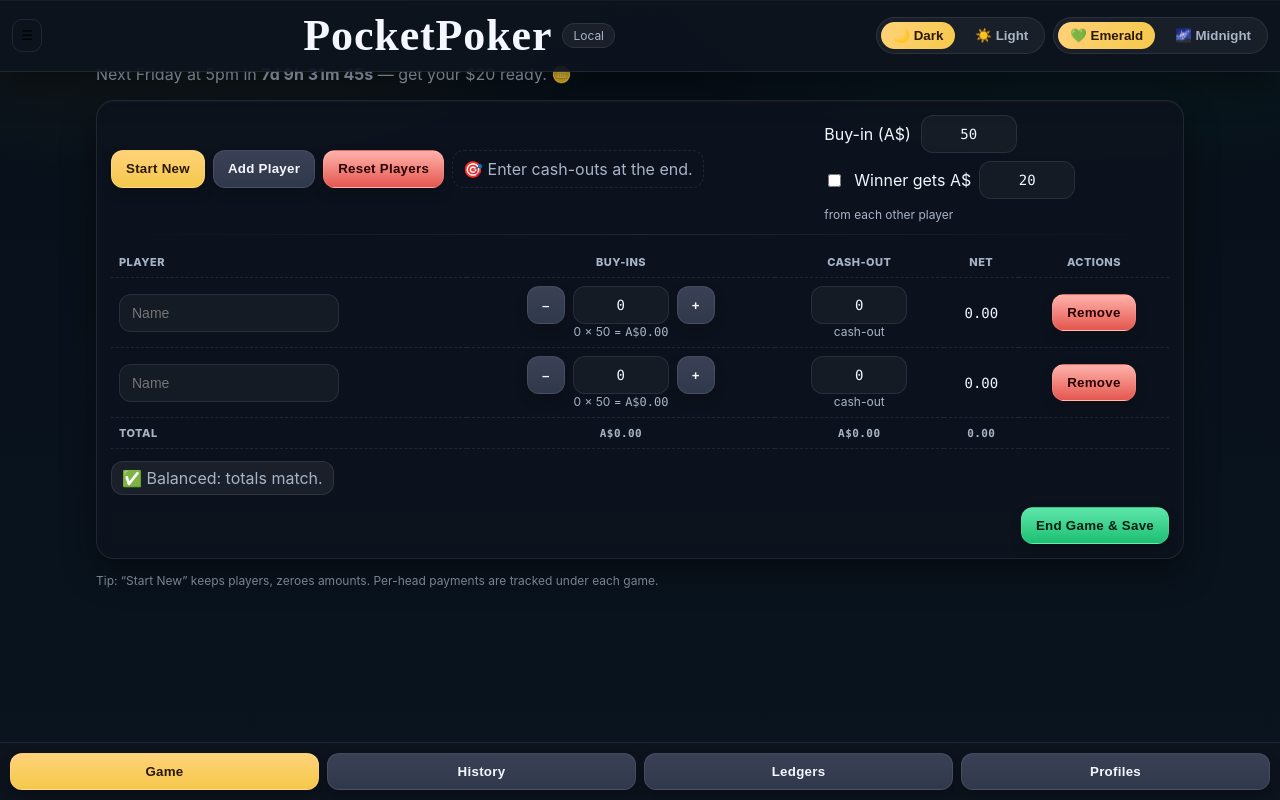
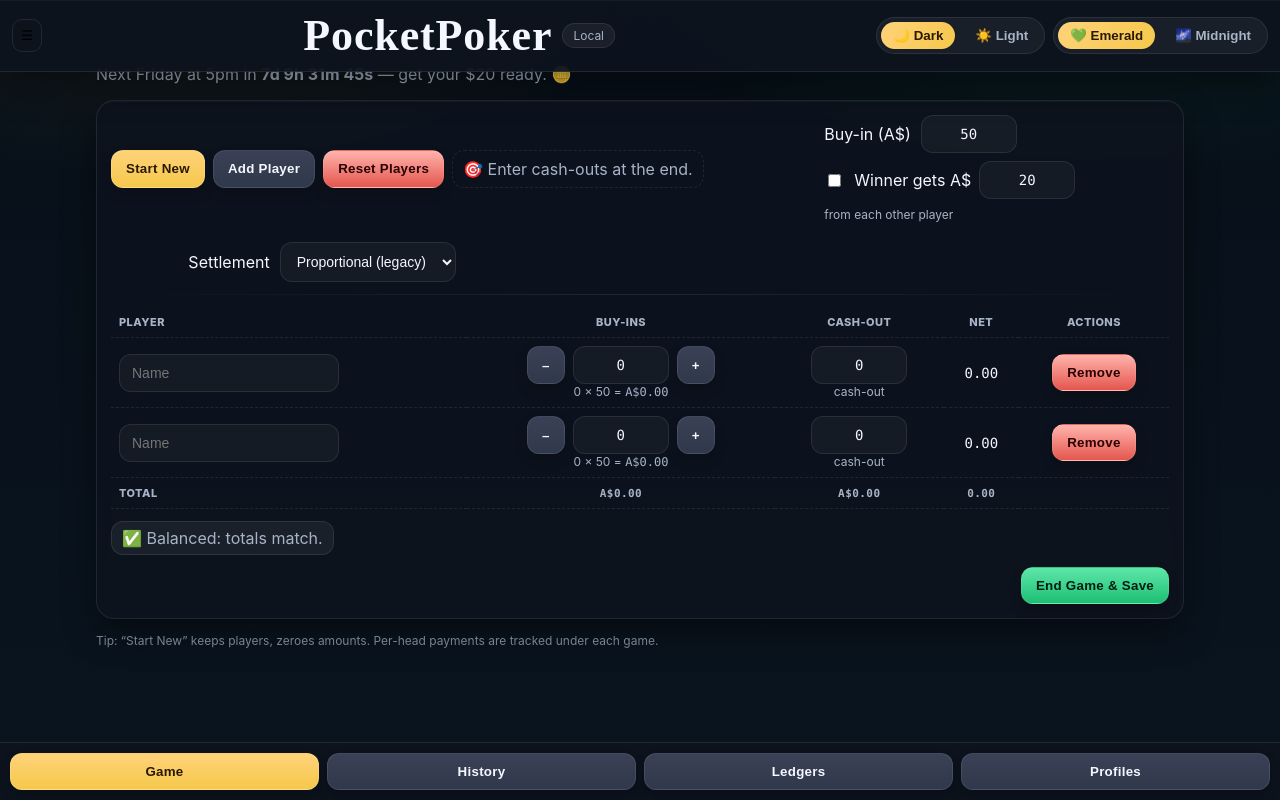
Before and after one commit to Parzival-0x9/pocketpoker, a React (Vite) app: page / in a window 1280 px wide. Built offline with nearby package versions, Linux system fonts and the light colour scheme.

Commit message:
Phase 1: add Equal-split per-loser settlement mode

```diff
--- a/App.jsx
+++ b/App.jsx
@@ -1,3 +1,5 @@
+// Phase 1: Add Equal-split per-loser settlement mode (keeps legacy proportional as default).
+// Drop-in replacement for src/App.jsx (compatible with compact mobile tabs + drawer).
 import React, { useMemo, useState, useEffect } from "react";
 import PlayerRow from "./components/PlayerRow.jsx";
 import { aud, sum, round2, settle, nextFridayISO, toCSV } from "./lib/calc.js";
@@ -6,6 +8,27 @@
 const blank=()=>({id:uid(),name:"",buyIns:0,cashOut:0}), LS="pocketpoker_state", THEME="pp_theme", FELT="pp_felt", PROFILES="pp_profiles";
 const load=()=>{try{const r=localStorage.getItem(LS);return r?JSON.parse(r):null}catch{return null}};
 const save=(s)=>{try{localStorage.setItem(LS,JSON.stringify(s))}catch{}};
+
+// NEW: equal-split settlement (per-loser split evenly across all winners)
+function settleEqualSplit(rows){
+  const winners = rows.filter(r=> r.net > 0.0001).map(r=>({name:r.name, net: round2(r.net)}));
+  const losers  = rows.filter(r=> r.net < -0.0001).map(r=>({name:r.name, net: round2(r.net)}));
+  const txns = [];
+  if (winners.length===0 || losers.length===0) return txns;
+
+  losers.forEach(L=>{
+    let remaining = round2(-L.net); // positive amount the loser must pay
+    const per = round2(remaining / winners.length);
+    winners.forEach((W, idx)=>{
+      const isLast = idx === winners.length - 1;
+      const amount = isLast ? round2(remaining - per*(winners.length-1)) : per;
+      if (amount > 0.0001) {
+        txns.push({ from: L.name || "Player", to: W.name || "Player", amount: round2(amount) });
+      }
+    });
+  });
+  return txns;
+}
 
 function useCountdownToFriday(){
   const [now,setNow]=useState(Date.now());
@@ -36,15 +59,20 @@
   const [tab, setTab] = useState(()=> localStorage.getItem("pp_tab") || "game");
   useEffect(()=>{ localStorage.setItem("pp_tab", tab); }, [tab]);
 
+  // NEW: settlement mode (defaults to legacy proportional)
+  const [settlementMode, setSettlementMode] = useState("proportional");
+
   useEffect(()=>{ const s=load();
     if(s){ setPlayers(s.players?.length?s.players:[blank(),blank()]);
       setBuyInAmount(s.buyInAmount ?? DEFAULT_BUYIN);
       setApplyPerHead(!!s.applyPerHead);
       setPerHeadAmount(s.perHeadAmount ?? DEFAULT_PERHEAD);
-      setHistory(s.history ?? []); setStarted(!!s.started); }
+      setHistory(s.history ?? []); setStarted(!!s.started);
+      if (s.settlementMode) setSettlementMode(s.settlementMode);
+    }
   },[]);
-  useEffect(()=>{ save({players,buyInAmount,applyPerHead,perHeadAmount,history,started}) },
-    [players,buyInAmount,applyPerHead,perHeadAmount,history,started]);
+  useEffect(()=>{ save({players,buyInAmount,applyPerHead,perHeadAmount,history,started,settlementMode}) },
+    [players,buyInAmount,applyPerHead,perHeadAmount,history,started,settlementMode]);
   useEffect(()=>{
     document.documentElement.setAttribute('data-theme', theme==='light'?'light':'dark');
     localStorage.setItem(THEME, theme);
@@ -81,12 +109,18 @@
     const buyInSum = round2(sum(adjusted.map(p=> p.buyInTotal)));
     const cashAdjSum = round2(sum(adjusted.map(p=> p.cashOutAdj)));
     const diff = round2(cashAdjSum - buyInSum);
-    const txns = settle(adjusted.map(p=>({ name: p.name || "Player", net: p.netAdj })));
+
+    // NEW: choose settlement algorithm
+    const basis = adjusted.map(p=>({ name: p.name || "Player", net: p.netAdj }));
+    const txns = settlementMode === "equalSplit"
+      ? settleEqualSplit(basis)
+      : settle(basis); // legacy proportional
+
     const sorted = [...adjusted].sort((a,b)=>b.net-a.net);
     const winner = sorted.length ? sorted[0] : null;
     const perHeadPayers = winner ? adjusted.filter(p=>p.id!==winner.id).map(p=>p.name||"Player") : [];
     return { adjusted, top, buyInSum, cashAdjSum, diff, txns, winner, perHeadPayers };
-  }, [players, buyInAmount, applyPerHead, perHeadAmount]);
+  }, [players, buyInAmount, applyPerHead, perHeadAmount, settlementMode]);
 
   function updatePlayer(u){ setPlayers(ps=> u?._remove ? ps.filter(p=>p.id!==u.id) : ps.map(p=>p.id===u.id?u:p)); }
   const addPlayer=()=>setPlayers(ps=>[...ps,blank()]);
@@ -99,7 +133,11 @@
     const perHeadPayments = {};
     totals.perHeadPayers.forEach(n=> perHeadPayments[n] = { paid:false, method:null, paidAt:null });
     const g={ id:uid(), stamp,
-      settings:{buyInAmount, perHead: applyPerHead ? perHeadAmount : 0},
+      settings:{
+        buyInAmount,
+        perHead: applyPerHead ? perHeadAmount : 0,
+        settlement: { mode: settlementMode } // NEW: persist settlement mode in game
+      },
       players: totals.adjusted.map(p=>({name:p.name||"Player",buyIns:p.buyIns,buyInTotal:p.buyInTotal,cashOut:p.cashOutAdj,prize:p.prize,net:p.netAdj})),
       totals:{buyIns:totals.buyInSum,cashOuts:totals.cashAdjSum,diff:totals.diff},
       txns: totals.txns,
@@ -291,6 +329,16 @@
           <input className="small mono" type="number" min="0" step="1" value={perHeadAmount} onChange={e=>setPerHeadAmount(Math.max(0,parseFloat(e.target.value||0)))} />
           <span className="meta">from each other player</span>
         </div>
+        {/* NEW: Settlement mode selector */}
+        <div className="toggles toolbar" style={{marginTop:8}}>
+          <label className="inline">
+            Settlement
+            <select value={settlementMode} onChange={e=>setSettlementMode(e.target.value)}>
+              <option value="proportional">Proportional (legacy)</option>
+              <option value="equalSplit">Equal-split per loser</option>
+            </select>
+          </label>
+        </div>
       </div>
 
       <hr className="hair" />
@@ -449,7 +497,7 @@
                         )}
 
                         <div style={{height:8}} />
-                        <strong>Transfers for settlement</strong>
+                        <strong>Transfers for settlement</strong> <span className="meta">Mode: {g.settings?.settlement?.mode === 'equalSplit' ? 'Equal-split per loser' : 'Proportional (legacy)'}</span>
                         <table className="table">
                           <thead><tr><th>From</th><th>To</th><th className="center">Amount</th></tr></thead>
                           <tbody>
```
